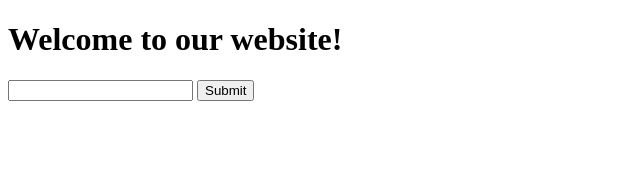
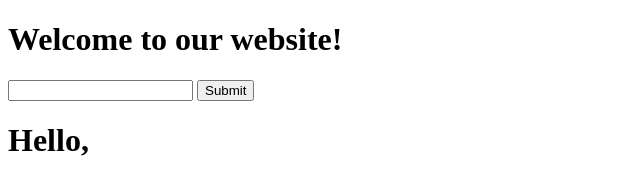
Before and after one commit to benielcapo/XSS-EXAMPLE, a plain HTML site: page index.html in a window 1280 px wide. Shown: the whole page, without its empty margins (0-640 px from the left). Drawn offline with Linux system fonts and the light colour scheme.

Commit message:
Update index.html

```diff
--- a/index.html
+++ b/index.html
@@ -8,6 +8,7 @@
   <h1>Welcome to our website!</h1>
   <input type="text" id="textbox" name="textbox">
   <button type="submit" id="button">Submit</button>
+  <h1 id="display">Hello, </h1>
   <script src="index.js"></script>
 </body>
 </html>
```
